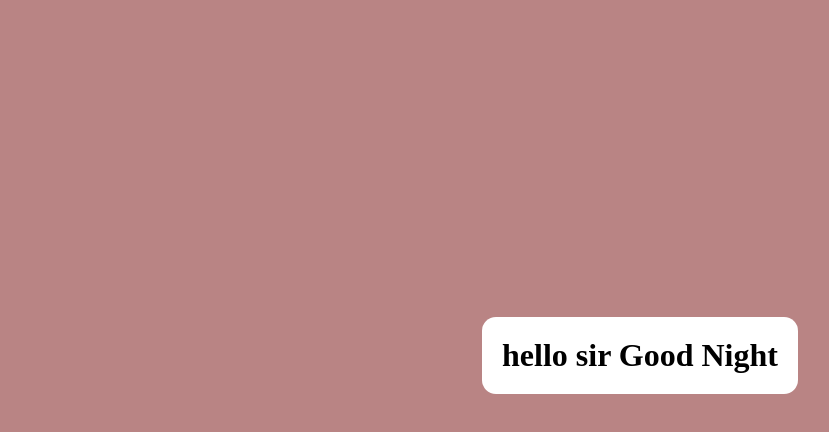
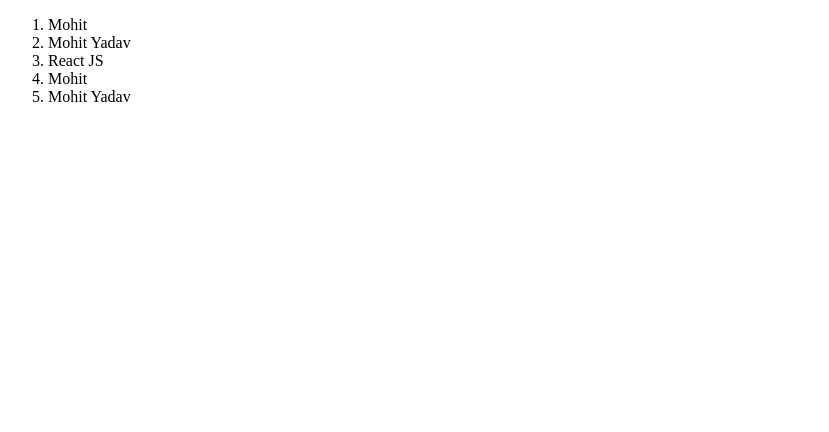
Before and after one commit to curious-99/Learn-React, a React (Create React App) app: page / in a window 1280 px wide. Shown: the top 432 px of the page, without its empty margins (0-829 px from the left). Built offline with nearby package versions, Linux system fonts and the light colour scheme.

Commit message:
Es6 Modules Import Export

```diff
--- a/src/App.js
+++ b/src/App.js
@@ -14,35 +14,50 @@
 //   );
 // }export default App;
 
-//Lecture 20 Rewrite lecture 18 (Rewrite our React Project into Components in React JS)
-import React from "react";
-import "./index.css";
+// //Lecture 20 Rewrite lecture 18 (Rewrite our React Project into Components in React JS)
+// import React from "react";
+// import "./index.css";
 
-function App(){
-  let currDate = new Date(2023, 14, 4);
-  currDate = currDate.getHours();
-  let greeting = "";
-  const cssStyle = {};
+// function App(){
+//   let currDate = new Date(2023, 14, 4);
+//   currDate = currDate.getHours();
+//   let greeting = "";
+//   const cssStyle = {};
 
-  if (currDate >= 1 && currDate < 12) {
-      greeting = "Good Morning";
-      cssStyle.color = "green";
-  } else if (currDate >= 12 && currDate < 20) {
-      greeting = "Good Afternoon";
-      cssStyle.color = "orange";
-  } else {
-      greeting = "Good Night";
-      cssStyle.color = "black";
-  }
+//   if (currDate >= 1 && currDate < 12) {
+//       greeting = "Good Morning";
+//       cssStyle.color = "green";
+//   } else if (currDate >= 12 && currDate < 20) {
+//       greeting = "Good Afternoon";
+//       cssStyle.color = "orange";
+//   } else {
+//       greeting = "Good Night";
+//       cssStyle.color = "black";
+//   }
 
-  return(
-    <>
-       <div>
-            <h1>
-                hello sir <span style={cssStyle}>{greeting}</span>
-            </h1>
-        </div>
-    </>
-  );
+//   return(
+//     <>
+//        <div>
+//             <h1>
+//                 hello sir <span style={cssStyle}>{greeting}</span>
+//             </h1>
+//         </div>
+//     </>
+//   );
+// }
+// export default App;
+
+
+// Lecture -21 ES6 Modules Import Export in React JS
+const youtuber = "Mohit Yadav";
+const favprog = "React JS";
+function myName(){
+    let name = 'Mohit';
+    return name;
 }
-export default App;
+function myNames(){
+    let names = 'Mohit Yadav';
+    return names;
+}
+export default youtuber;
+export {favprog,myName,myNames};
--- a/src/index.js
+++ b/src/index.js
@@ -167,6 +167,21 @@
 // ReactDOM.render(<App/>,document.getElementById('root'));
 
 
-// Lecture -20  Creating Simple Greeting Website using React JS
-import App from './App';
-ReactDOM.render(<App/>,document.getElementById('root'));
+// // Lecture -20  Creating Simple Greeting Website using React JS
+// import App from './App';
+// ReactDOM.render(<App/>,document.getElementById('root'));
+
+
+// Lecture -21 ES6 Modules Import Export in React JS
+import myfav, { favprog,myName,myNames } from './App';
+ReactDOM.render(
+    <>
+        <ol>
+            <li>Mohit</li>
+            <li>{myfav}</li>
+            <li> {favprog}</li>
+            <li> {myName()}</li>
+            <li> {myNames()}</li>
+        </ol>
+    </>, document.getElementById('root')
+);
```
